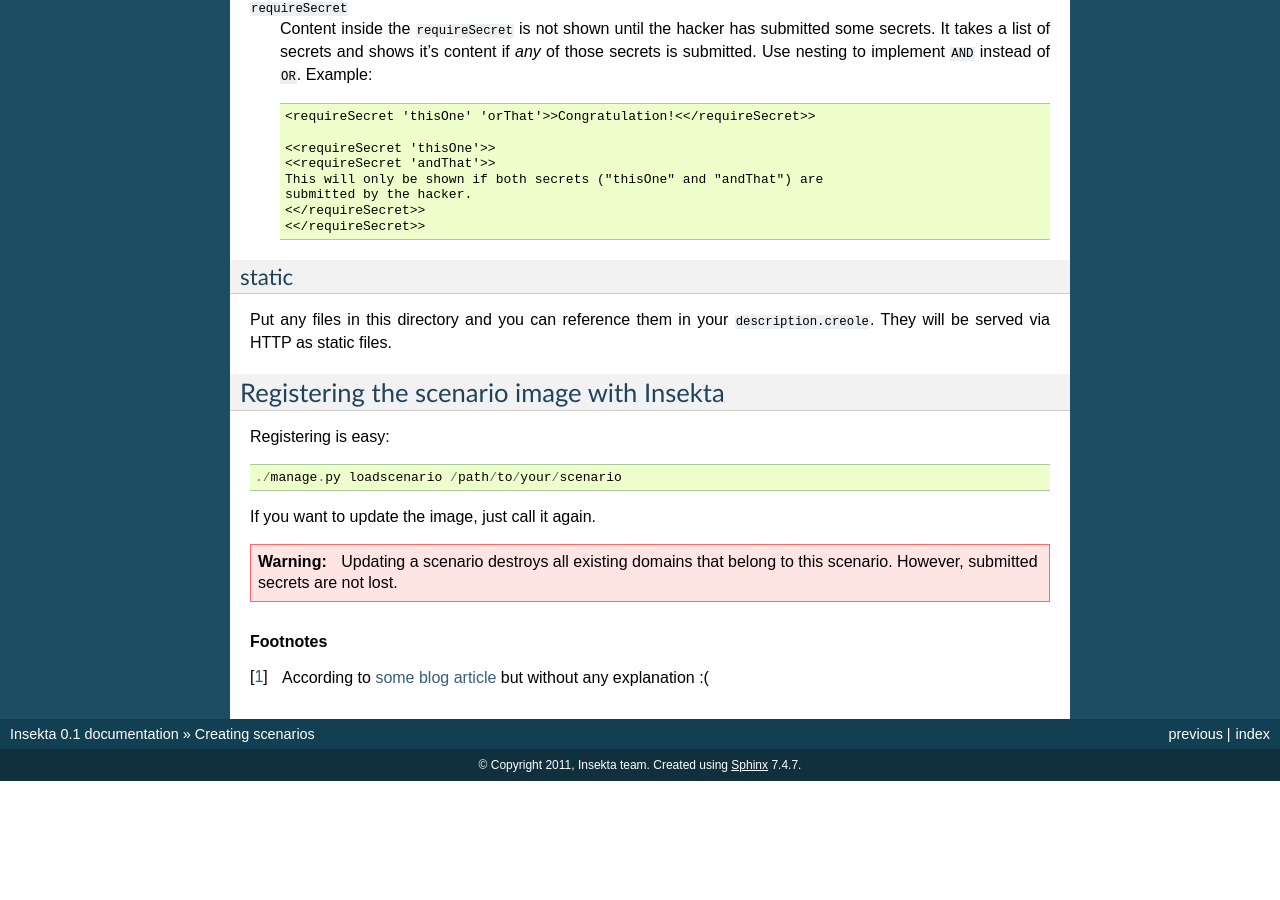
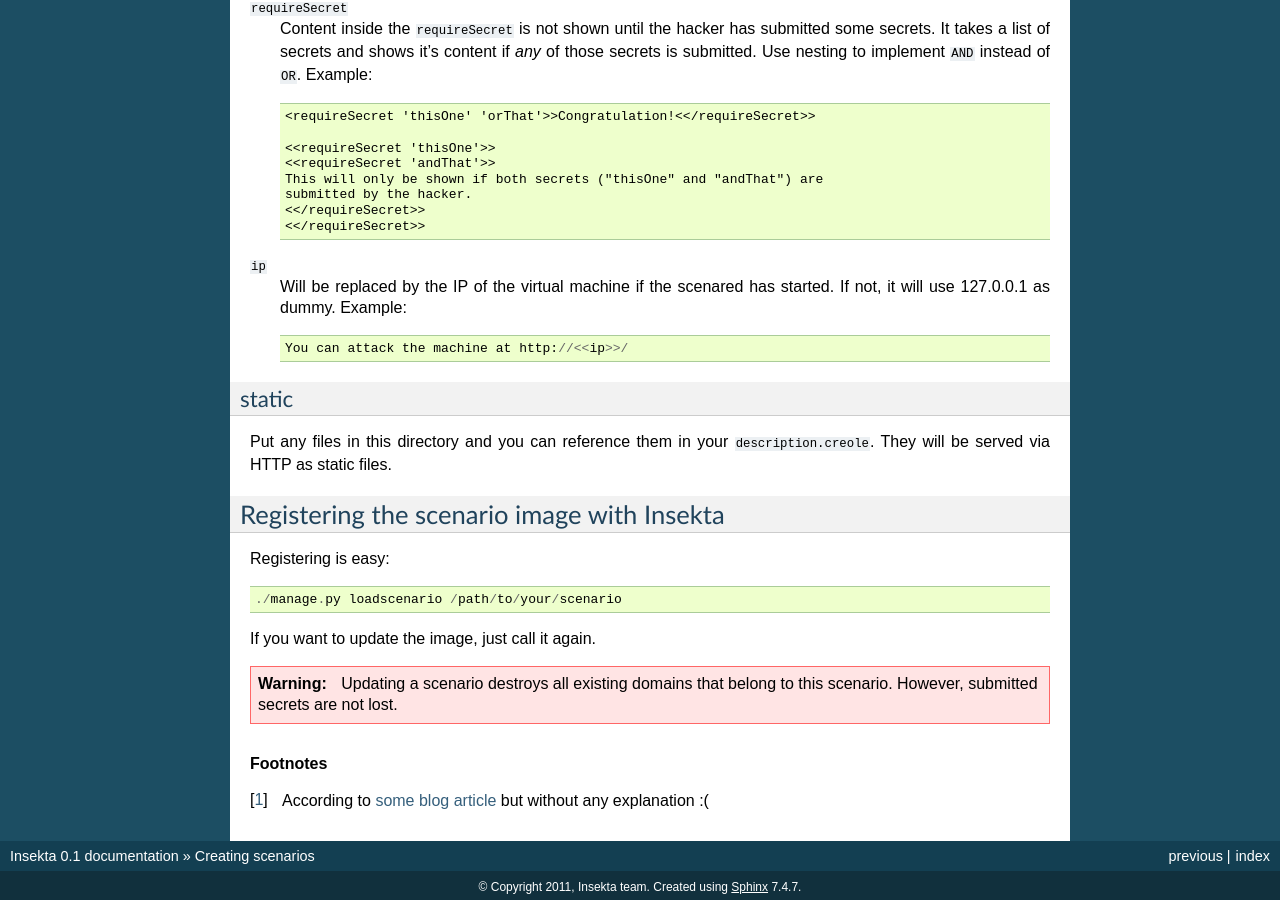
Before and after one commit to teythoon/Insekta, a Sphinx documentation site: the page built from docs/creating_scenarios.rst, in a window 1280 px wide and 900 px high, scrolled down 4031 px. Built offline with Sphinx 7.4.7, drawn with Linux system fonts in a browser that asks for light colours; pages that are not in the unit, such as notebooks, are missing from menus; before the commit the page ends 4812 px from its top, so only the background shows below that.

Commit message:
Documented creole ip macro

```diff
--- a/docs/creating_scenarios.rst
+++ b/docs/creating_scenarios.rst
@@ -247,6 +247,12 @@ with some additional macros e.g. ``spoiler``, ``vmBox``, ``enterSecret`` and
       <</requireSecret>>
       <</requireSecret>>
 
+``ip``
+   Will be replaced by the IP of the virtual machine if the scenared has
+   started. If not, it will use 127.0.0.1 as dummy. Example::
+
+    You can attack the machine at http://<<ip>>/
+
 static
 ^^^^^^
 
```
